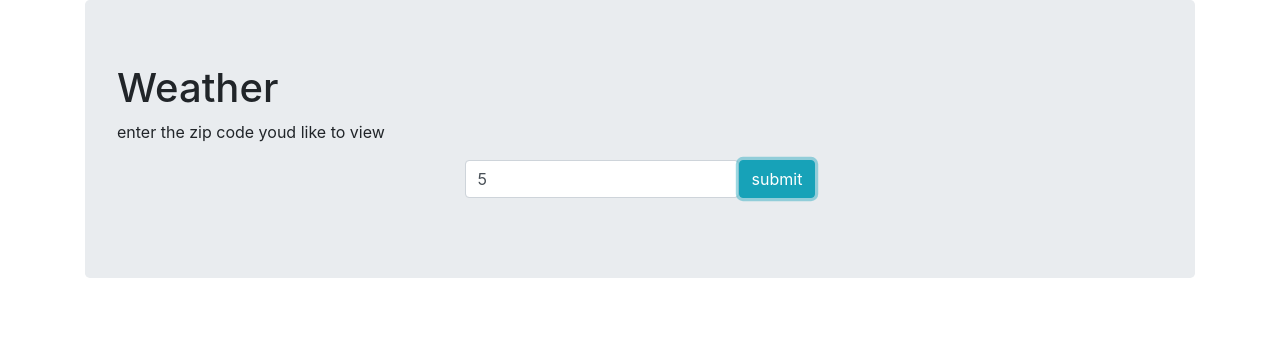
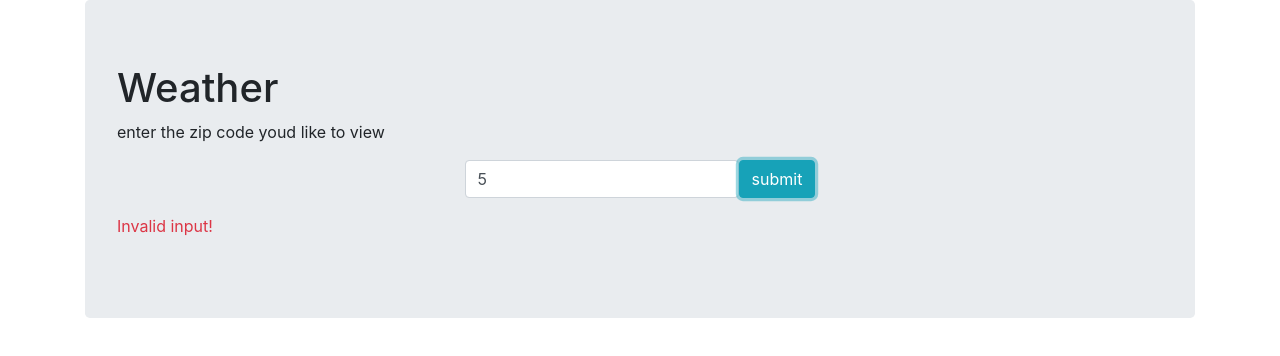
Before and after one commit to omar-nav/weatherAPI, a plain HTML site: page index.html in a window 1280 px wide. Both pictures are taken after typing "5" into the empty fields and a click on the button "submit". Drawn offline with nearby package versions, Linux system fonts and the light colour scheme; no server answers.

Commit message:
add error outputs with invalid zip codes

```diff
--- a/index.html
+++ b/index.html
@@ -26,6 +26,10 @@
                 <img id="icon" />
                 <h4 id="temp"></h4>
             </div>
+
+            <div id = "error" hidden>
+                <p class = "text-danger">Invalid input!</p>
+            </div>
         </div>
     </div>
 
--- a/weather-controller.js
+++ b/weather-controller.js
@@ -19,7 +19,7 @@ function sendAjaxGet(url, callback){
             let returnedObject = JSON.parse(this.response);
             callback(returnedObject);
         } else if (this.readyState===4){
-            console.log("something went wrong!")
+            displayError();
         }
     }
 
@@ -29,8 +29,9 @@ function sendAjaxGet(url, callback){
 
 // takes in the response we get from our request to the server and displays weather info accordingly
 function displayWeather(weatherInfo){
-    console.log(weatherInfo);
+    // console.log(weatherInfo);
     document.getElementById("result").hidden = false;
+    document.getElementById("error").hidden = true;
 
     document.getElementById("loc").innerHTML=`Weather for ${weatherInfo.location.name},
      ${weatherInfo.location.region}`;
@@ -41,3 +42,8 @@ function displayWeather(weatherInfo){
      document.getElementById("temp").innerHTML = `${weatherInfo.current.temp_f} °F`;
 
 }
+
+function displayError() {
+  document.getElementById("result").hidden = true;
+  document.getElementById("error").hidden = false;
+}
```
